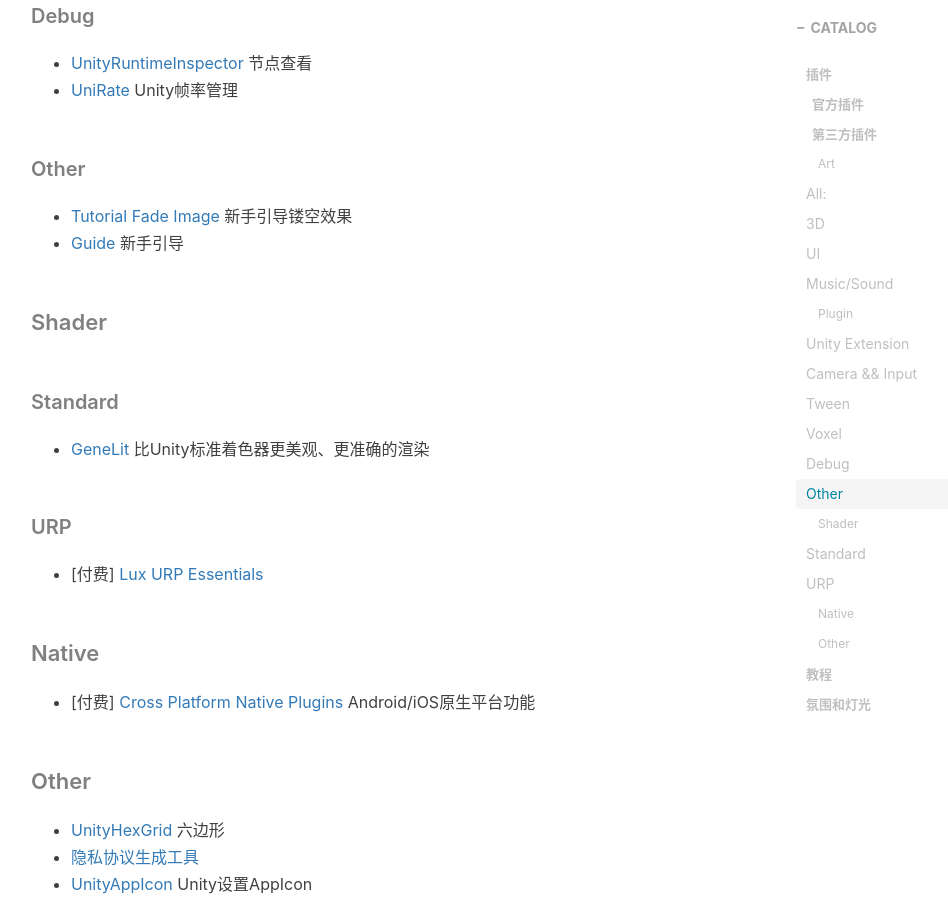
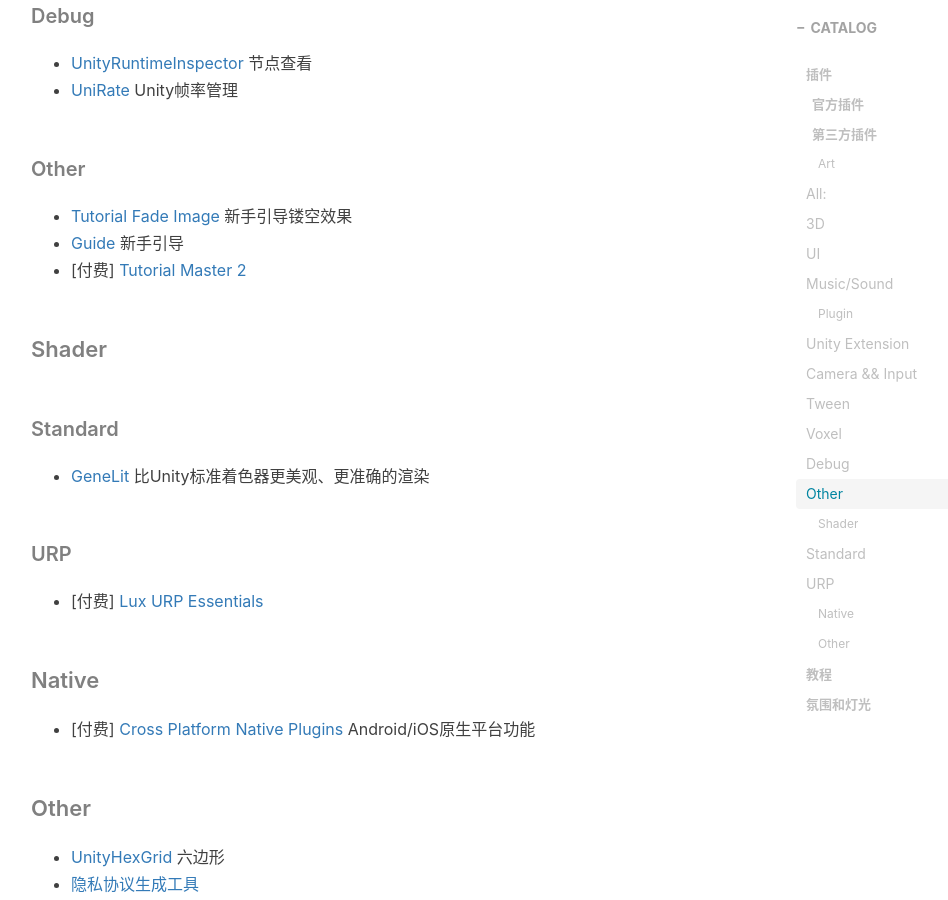
Before and after one commit to gumcstronger/gumcstronger.github.io, a Jekyll site: the page built from _posts/2024/2024-05-14-UnityPlugins.md, in a window 1280 px wide and 900 px high, scrolled down 2553 px. Shown: the whole window, without its empty margins (234-1182 px from the left). Built offline with Jekyll 4.4.1, drawn with Linux system fonts in a browser that asks for light colours; comment, search, counter and statistics services are not loaded.

Commit message:
Update 2024-05-14-UnityPlugins.md

```diff
--- a/_posts/2024/2024-05-14-UnityPlugins.md
+++ b/_posts/2024/2024-05-14-UnityPlugins.md
@@ -79,6 +79,7 @@
 
 * [Tutorial Fade Image](https://github.com/Akinat0/TUTORIAL_FADE/tree/master) 新手引导镂空效果
 * [Guide](https://github.com/GREAT1217/Unity_FunctionTest/tree/master) 新手引导
+* [付费] [Tutorial Master 2](https://assetstore.unity.com/packages/tools/game-toolkits/tutorial-master-2-65443)
 
 #### Shader
 
```
